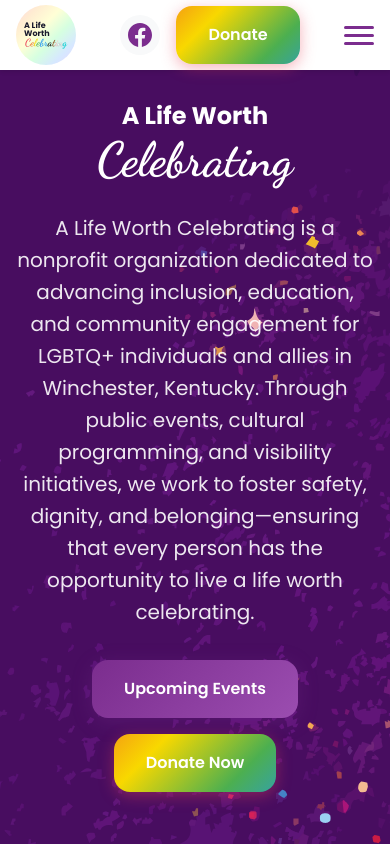
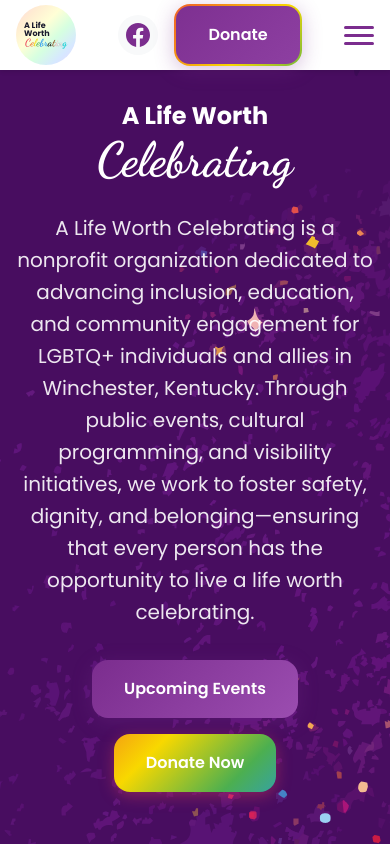
Before and after one commit to ElleWhiteDev/lwc, a React (Vite) app: page / in a window 390 px wide. Shown: the top 844 px of the page. Built offline with nearby package versions, Linux system fonts and the light colour scheme.

Commit message:
Add mobile button border movement and tab imagery

```diff
--- a/index.html
+++ b/index.html
@@ -2,14 +2,14 @@
 <html lang="en">
   <head>
     <meta charset="UTF-8" />
-    <link rel="icon" type="image/svg+xml" href="/vite.svg" />
+    <link rel="icon" type="image/svg+xml" href="/logo.svg" />
     <meta name="viewport" content="width=device-width, initial-scale=1.0" />
     <meta
       name="description"
       content="A Life Worth Celebrating - Creating inclusive spaces where every life is celebrated. Join us in building a community of love, acceptance, and joy."
     />
     <meta name="theme-color" content="#7B2D8E" />
-    <title>A Life Worth Celebrating | Community Events & Volunteering</title>
+    <title>A Life Worth Celebrating</title>
   </head>
   <body>
     <div id="root"></div>
--- a/src/components/Header.css
+++ b/src/components/Header.css
@@ -176,7 +176,28 @@
 	background-image: var(--gradient-purple), var(--gradient-vibrant);
 	background-origin: border-box;
 	background-clip: padding-box, border-box;
-	animation: gradientShift 4s ease infinite;
+	background-size: 200% 200%, 200% 200%;
+	animation: headerBorderShift 4s ease infinite;
+}
+
+/* Mobile header donate button: always use the hover rainbow-border treatment */
+.header-actions .mobile-donate-btn {
+	border: 2px solid transparent;
+	background-image: var(--gradient-purple), var(--gradient-vibrant);
+	background-origin: border-box;
+	background-clip: padding-box, border-box;
+	background-size: 200% 200%, 200% 200%;
+	animation: headerBorderShift 4s ease infinite;
+}
+
+@keyframes headerBorderShift {
+	0%,
+	100% {
+		background-position: 0% 50%, 0% 50%;
+	}
+	50% {
+		background-position: 0% 50%, 100% 50%;
+	}
 }
 
 /* Hamburger Menu */
--- a/src/components/Header.jsx
+++ b/src/components/Header.jsx
@@ -128,12 +128,12 @@ const Header = () => {
               <path d="M24 12.073c0-6.627-5.373-12-12-12s-12 5.373-12 12c0 5.99 4.388 10.954 10.125 11.854v-8.385H7.078v-3.47h3.047V9.43c0-3.007 1.792-4.669 4.533-4.669 1.312 0 2.686.235 2.686.235v2.953H15.83c-1.491 0-1.956.925-1.956 1.874v2.25h3.328l-.532 3.47h-2.796v8.385C19.612 23.027 24 18.062 24 12.073z" />
             </svg>
           </a>
-          {/* Rainbow donate button for mobile */}
+	        {/* Rainbow-border donate button for mobile (matches header hover style) */}
 	        <a
 	          href={SITE_CONFIG.donateUrl}
 	          target="_blank"
 	          rel="noopener noreferrer"
-            className="btn btn-rainbow mobile-donate-btn"
+	          className="btn btn-primary mobile-donate-btn"
 	          aria-label="Donate Now (opens in new tab)"
 	        >
 	          Donate
```
Also changed, not shown: public/logo.svg (added). Lines whose indentation alone changed are shown as unchanged.
